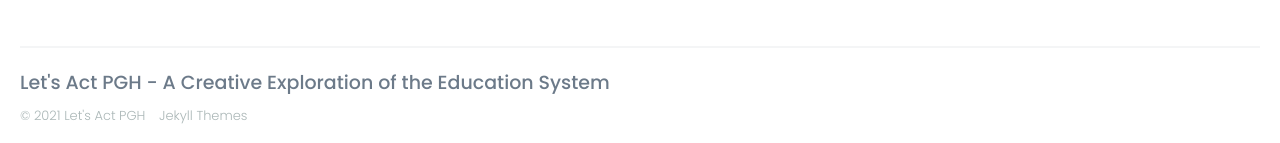
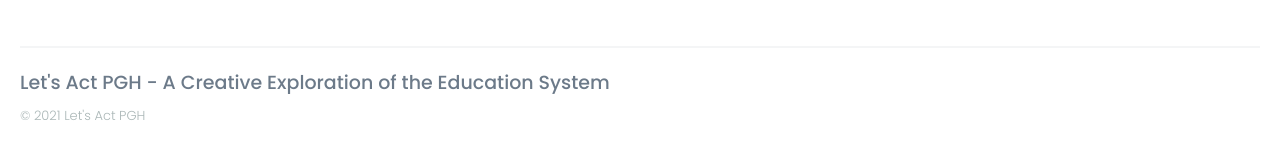
Before and after one commit to Let-s-Act/Lets-s-Act.github.io, a Jekyll site: the page built from _pages/contact.md, in a window 1280 px wide. Shown: the part 1140-1283 px from the top of the page. Built offline with Jekyll 4.4.1, drawn with Linux system fonts in a browser that asks for light colours; nearby versions of some CDN libraries.

Commit message:
more footer

```diff
--- a/_includes/footer.html
+++ b/_includes/footer.html
@@ -8,11 +8,7 @@
 
 			<div class="footer__copyright">
 				<span>© {{ 'now' | date: "%Y" }} {{ site.data.settings.basic_settings.site_title }}</span>
-				<a href="https://jekyllthemes.io" target="_blank">Jekyll Themes</a>
 			</div>
-
-			{% include socials.html %}
-
 		</div>
 
 	</div>
```
